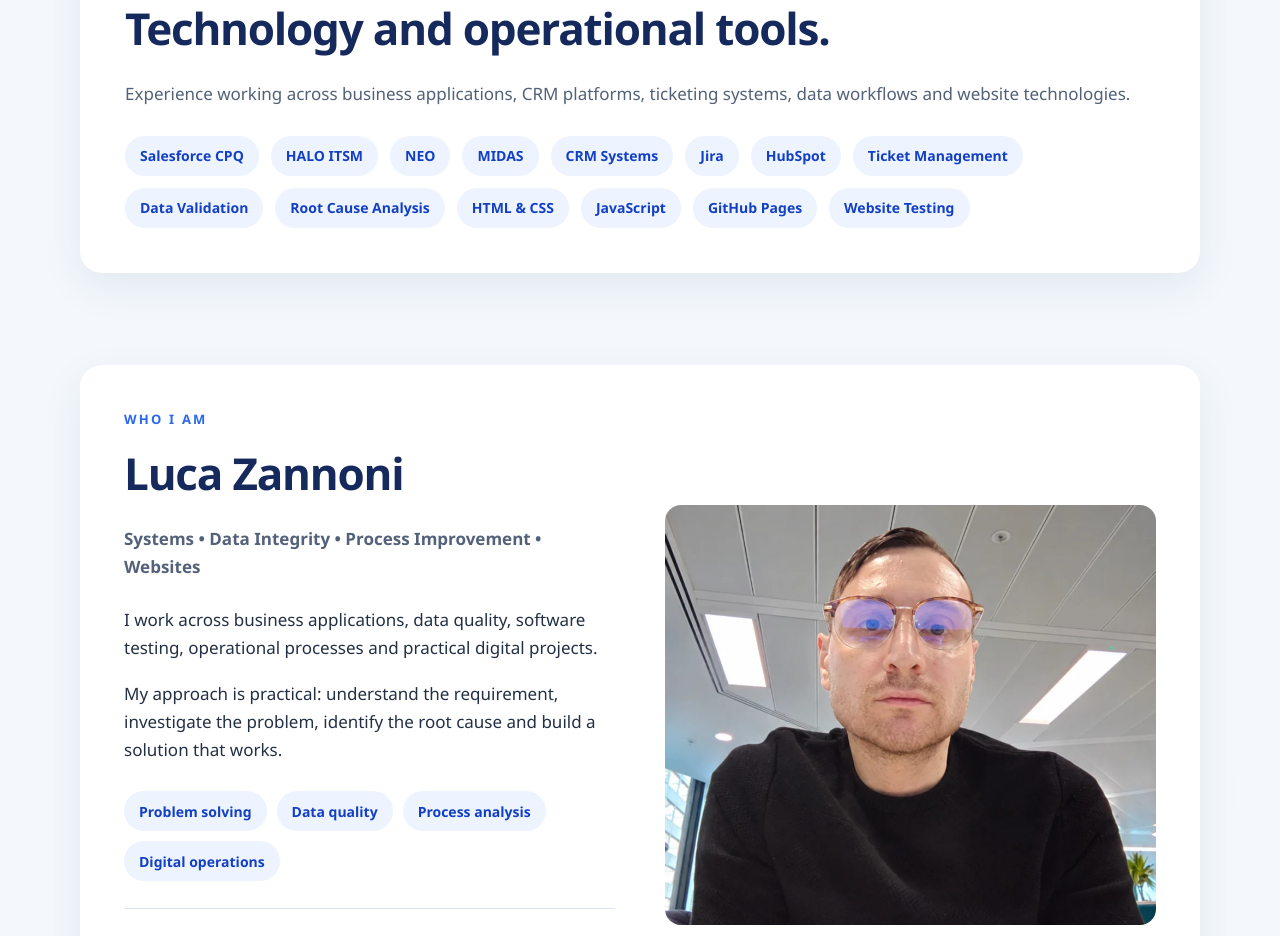
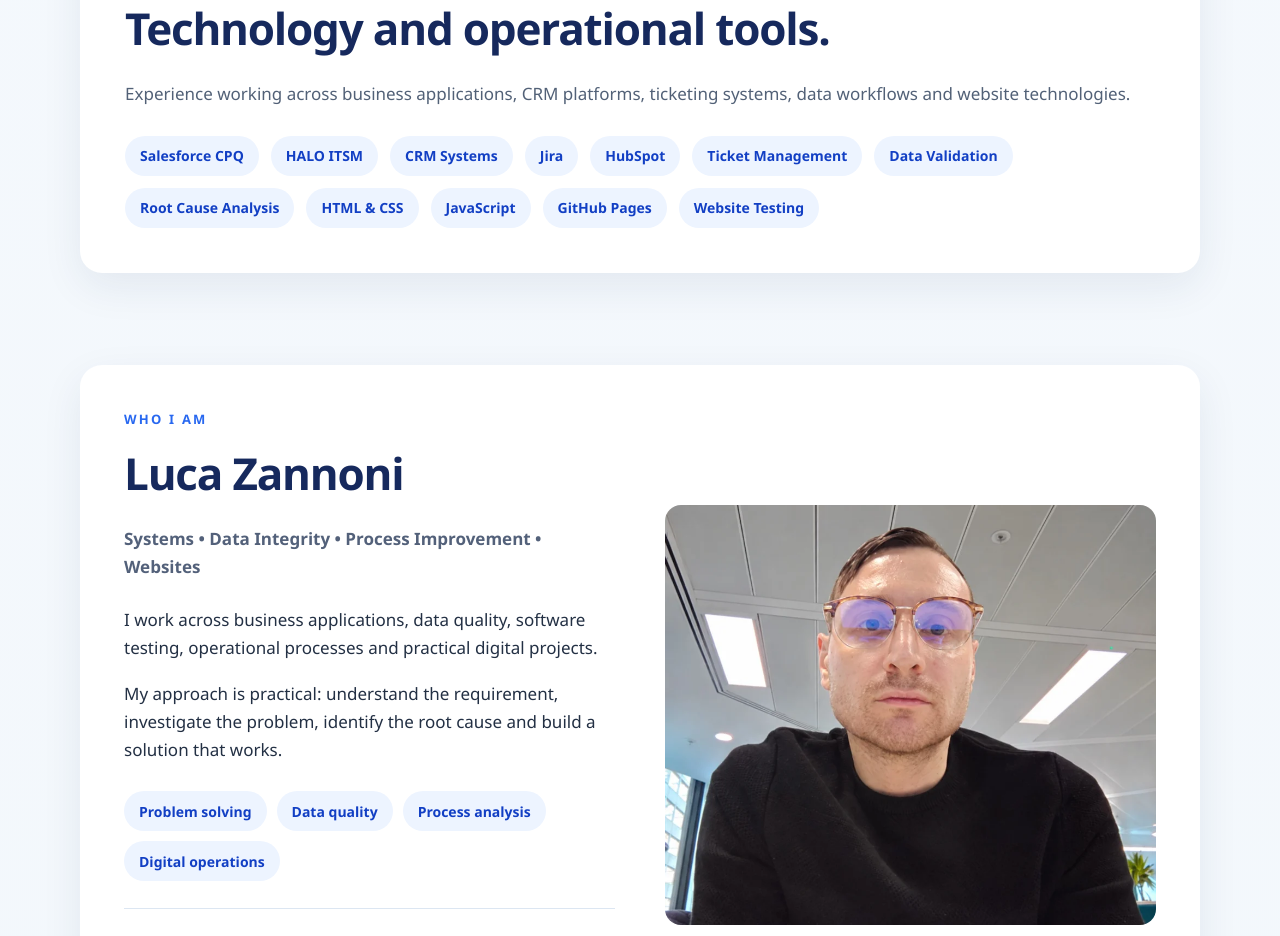
Before and after one commit to lzprocessoperations/lz-process-website, a plain HTML site: page index.html in a window 1280 px wide. Shown: the part 3886-4822 px from the top of the page. Drawn offline with Linux system fonts and the light colour scheme.

Commit message:
Update index.html

```diff
--- a/index.html
+++ b/index.html
@@ -735,9 +735,10 @@
                 <div class="tools-list">
 
                     <span>Salesforce CPQ</span>
+
                     <span>HALO ITSM</span>
-                    <span>NEO</span>
-                    <span>MIDAS</span>
+
+
                     <span>CRM Systems</span>
                     <span>Jira</span>
                     <span>HubSpot</span>
```
